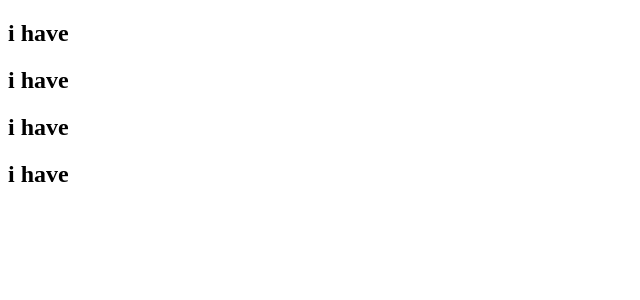
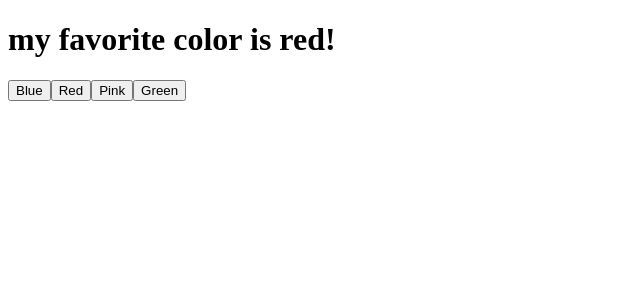
Before and after one commit to MeetPatel3366/MERN-Stack, a React (Vite) app in the folder react/first/: page / in a window 1280 px wide. Shown: the top 300 px of the page, without its empty margins (0-640 px from the left). Built offline with nearby package versions, Linux system fonts and the light colour scheme.

Commit message:
react: useState example1

```diff
--- a/react/first/src/App.jsx
+++ b/react/first/src/App.jsx
@@ -6,6 +6,7 @@
 import Goal from './Goal'
 import Product from './Product'
 import Garage from './Garage'
+import FavColor from './hooks/useState/FavColor'
 
 const App = () => {
   return (
@@ -31,7 +32,9 @@
       <Product title="redmi 16" price={80000} availability={false} />
       <Product title="realme" price={50000} availability={true} /> */}
 
-      <Garage/>
+      {/* <Garage/> */}
+
+      <FavColor/>
     </div>
   )
 }
--- /dev/null
+++ b/react/first/src/hooks/useState/FavColor.jsx
@@ -0,0 +1,18 @@
+import React from 'react'
+import { useState } from 'react';
+
+const FavColor = () => {
+    const [color, setColor] = useState("red");
+
+    return (
+      <>
+        <h1>my favorite color is {color}!</h1>
+        <button type="button" onClick={() => setColor("blue")}>Blue</button>
+        <button type="button" onClick={() => setColor("red")}>Red</button>
+        <button type="button" onClick={() => setColor("pink")}>Pink</button>
+        <button type="button" onClick={() => setColor("green")}>Green</button>
+      </>
+    );
+}
+
+export default FavColor
```
